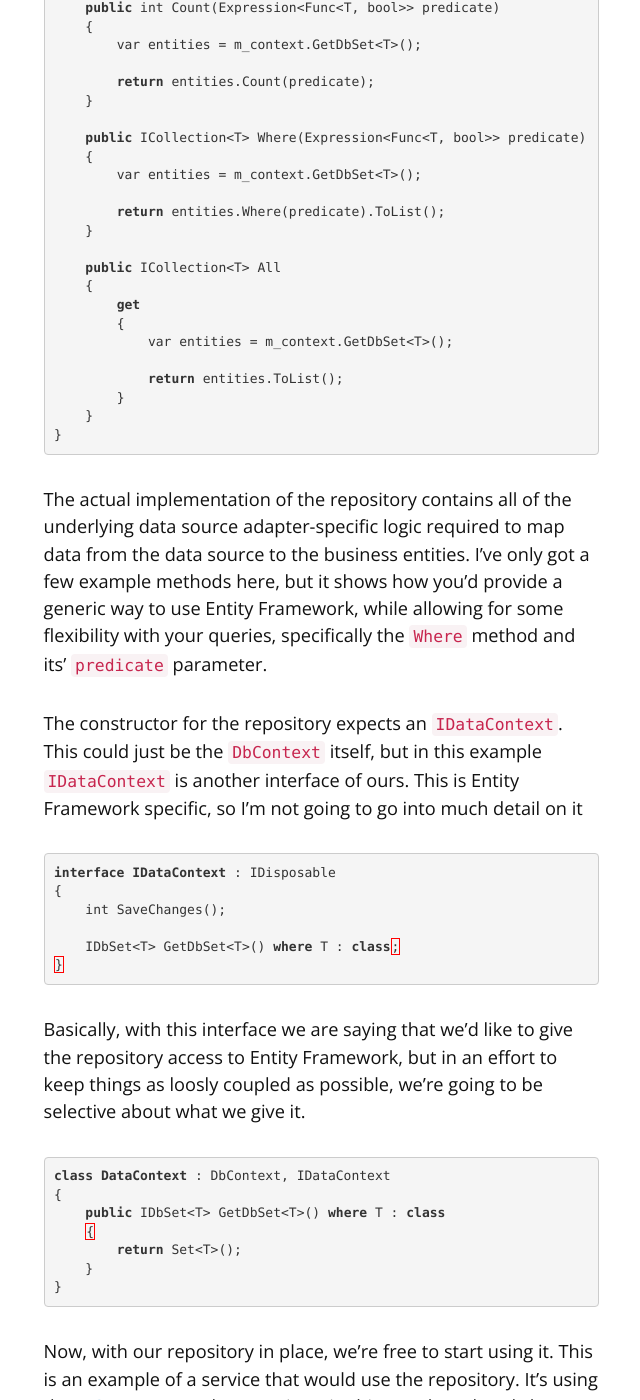
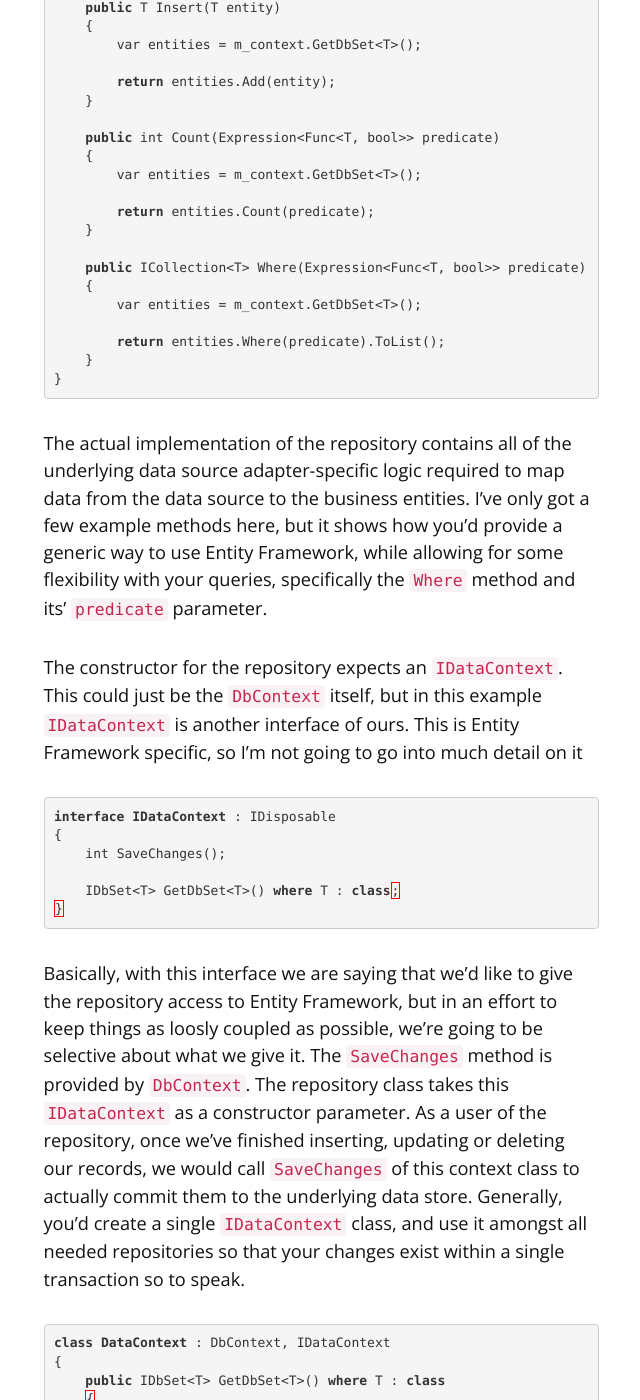
Before and after one commit to ryancole/ryancole.github.com, a Jekyll site: the page built from _posts/2014-01-25-entity-framework-repository-pattern.md, in a window 1280 px wide and 1400 px high, scrolled down 2775 px. Shown: the whole window, without its empty margins (319-959 px from the left). Built offline with Jekyll 4.4.1, drawn with Linux system fonts in a browser that asks for light colours; comment, search, counter and statistics services are not loaded; some of the changed text lies outside the part shown.

Commit message:
adjustments

```diff
--- a/_posts/2014-01-25-entity-framework-repository-pattern.md
+++ b/_posts/2014-01-25-entity-framework-repository-pattern.md
@@ -33,14 +33,12 @@
     int Count(Expression<Func<T, bool>> predicate);
 
     ICollection<T> Where(Expression<Func<T, bool>> predicate);
-
-    ICollection<T> All { get; }
 }
 {% endhighlight %}
 
 In this generic interface, we've got several generic methods and a property. Right here we can see that anybody who will be accessing our repositories only has to know about calling the `Insert` method, if they wish to create a new `Character`. The won't have to know how to use Entity Framework or SQL queries.
 
-An important thing to note about this repository interface is that these methods return `ICollection` instead of `IQueryable`. This prevents implementation details of the underlying ORM from leaking outside of the repository. With an `IQueryable`, the users of the repository would still be able to evaluate queries outside of the repository.
+An important thing to note about this repository interface is that these methods return `ICollection` instead of `IQueryable`. This prevents implementation details of the underlying ORM from leaking outside of the repository, by forcing the result to be materialzed before leaving the repository. With an `IQueryable`, the users of the repository would still be able to evaluate queries outside of the repository. In cases where a `GetAll` method is required, you may want to consider using `IQueryable` though. Immedietly materializing a `GetAll` method on top of a large data set would be bad. While the goal of the repository is to encapsulate the details of the ORM, it should also take into account performance related issues such as this.
 
 {% highlight csharp %}
 class Repository<T> : IRepository<T> where T : class
@@ -72,16 +70,6 @@
 
         return entities.Where(predicate).ToList();
     }
-
-    public ICollection<T> All
-    {
-        get
-        {
-            var entities = m_context.GetDbSet<T>();
-
-            return entities.ToList();
-        }
-    }
 }
 {% endhighlight %}
 
@@ -98,7 +86,7 @@
 }
 {% endhighlight %}
 
-Basically, with this interface we are saying that we'd like to give the repository access to Entity Framework, but in an effort to keep things as loosly coupled as possible, we're going to be selective about what we give it.
+Basically, with this interface we are saying that we'd like to give the repository access to Entity Framework, but in an effort to keep things as loosly coupled as possible, we're going to be selective about what we give it. The `SaveChanges` method is provided by `DbContext`. The repository class takes this `IDataContext` as a constructor parameter. As a user of the repository, once we've finished inserting, updating or deleting our records, we would call `SaveChanges` of this context class to actually commit them to the underlying data store. Generally, you'd create a single `IDataContext` class, and use it amongst all needed repositories so that your changes exist within a single transaction so to speak.
 
 {% highlight csharp %}
 class DataContext : DbContext, IDataContext
```
